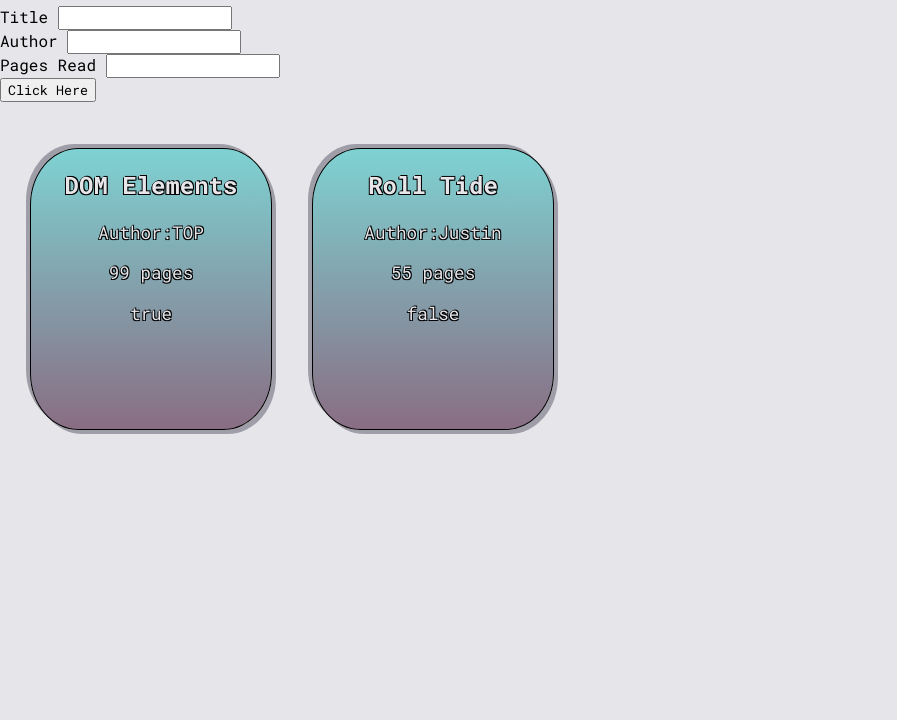
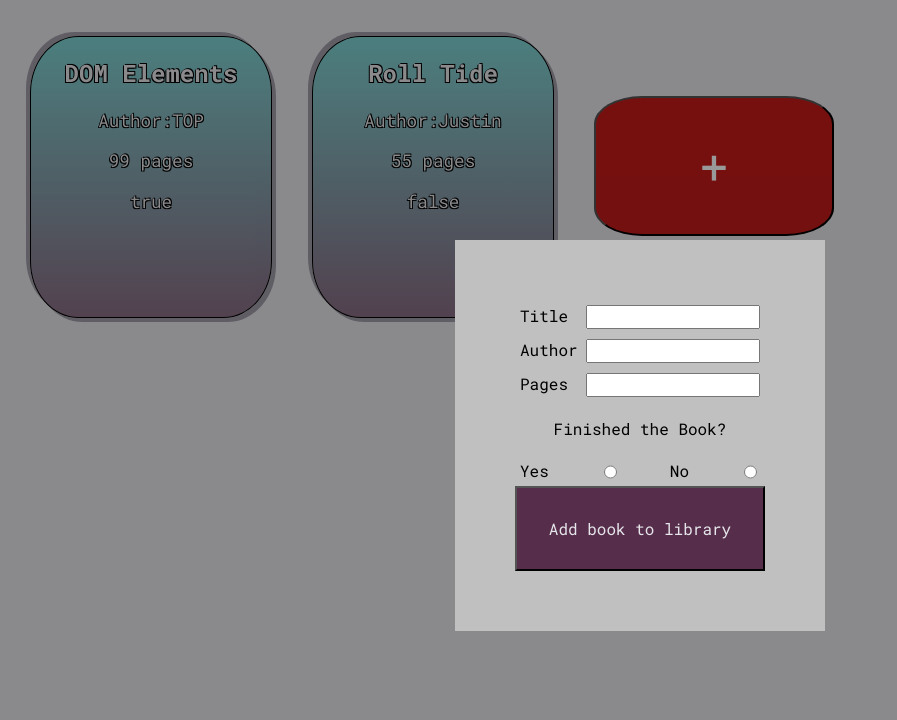
Before and after one commit to jelmore1674/library, a plain HTML site: page index.html in a window 1280 px wide. Shown: the part 80-800 px from the top of the page, without its empty margins (0-897 px from the left). Drawn offline with Linux system fonts and the light colour scheme.

Commit message:
Made popup box

```diff
--- a/app.js
+++ b/app.js
@@ -71,6 +71,79 @@ function displayLibrary() {
         //-Append div to library
         library.appendChild(div);
     });
+    // Button for new book
+    let addBook = document.createElement("button");
+    library.appendChild(addBook);
+    addBook.setAttribute("ID", "add-book");
+    addBook.classList.add("add-button");
+    addBook = document.getElementById("add-book").innerHTML = "+";
+}
+
+function addForm() {
+    let popUp = document.getElementById("app-container");
+    let formContainer = document.createElement("div");
+    let titleDiv = document.createElement("div");
+    let form = document.createElement("form");
+    let titleLabel = document.createElement("label");
+    let title = document.createElement("input");
+    let authorDiv = document.createElement("div");
+    let authorLabel = document.createElement("label");
+    let authorInput = document.createElement("input");
+    let pagesDiv = document.createElement("div");
+    let pagesLabel = document.createElement("label");
+    let pagesInput = document.createElement("input");
+    let readDiv = document.createElement("div");
+    let readStatus = document.createElement("p");
+    let readLabel = document.createElement("label");
+    let readInput = document.createElement("input");
+    let notReadLabel = document.createElement("label");
+    let notReadInput = document.createElement("input");
+    let radioDiv = document.createElement("div");
+    let submitBtn = document.createElement("button");
+    formContainer.classList.add("form-container");
+    form.classList.add("form-box");
+    titleLabel.innerText = "Title";
+    titleDiv.id = "title-form";
+    titleDiv.appendChild(titleLabel);
+    titleDiv.appendChild(title);
+    form.appendChild(titleDiv);
+    authorLabel.innerText = "Author";
+    authorDiv.appendChild(authorLabel);
+    authorDiv.appendChild(authorInput);
+    authorDiv.id = "author-form";
+    form.appendChild(authorDiv);
+    pagesLabel.innerText = "Pages";
+    pagesDiv.appendChild(pagesLabel);
+    pagesDiv.appendChild(pagesInput);
+    pagesDiv.id = "pages-form";
+    form.appendChild(pagesDiv);
+    readStatus.innerText = "Finished the Book?";
+    readLabel.innerText = "Yes";
+    readInput.type = "radio";
+    readInput.setAttribute("name", "read");
+    readInput.setAttribute("value", true);
+    readInput.setAttribute("id:", "yes");
+    readLabel.setAttribute("for", "yes");
+    notReadInput.type = "radio";
+    notReadLabel.innerText = "No";
+    notReadInput.setAttribute("name", "read");
+    notReadInput.setAttribute("value", false);
+    notReadInput.setAttribute("id:", "no");
+    notReadLabel.setAttribute("for", "no");
+    radioDiv.classList.add("radio-container");
+    readDiv.appendChild(readStatus);
+    radioDiv.appendChild(readLabel);
+    radioDiv.appendChild(readInput);
+    radioDiv.appendChild(notReadLabel);
+    radioDiv.appendChild(notReadInput);
+    readDiv.appendChild(radioDiv);
+    readDiv.id = "read-form";
+    submitBtn.classList.add("form-btn");
+    submitBtn.innerText = "Add book to library";
+    form.appendChild(readDiv);
+    form.appendChild(submitBtn);
+    formContainer.appendChild(form);
+    popUp.appendChild(formContainer);
 }
 
 function removeBook(element) {
@@ -94,4 +167,5 @@ function changeStatus(element) {
 }
 
 displayLibrary();
+addForm();
 console.log(myLibrary);
--- a/index.html
+++ b/index.html
@@ -14,28 +14,18 @@
 </head>
 
 <body>
-    <div class="nav" id="nav-bar">
-        <h1>My Library</h1>
+    <div id="app-container">
+        <div id="element-container">
+            <div id="separation-container">
+                <div class="nav" id="nav-bar">
+                    <h1>My Library</h1>
+                </div>
+                <div id=""></div>
+                <ul id="result"></ul>
+                <div id="book-collection"></div>
+            </div>
+        </div>
     </div>
-    <div id="bookEntry formDiv">
-        <form action="submit" id="bookEntry">
-            <div>
-                <label for="bookTitle">Title</label>
-                <input type="text" name="bookTitle" id="bookTitle" />
-            </div>
-            <div>
-                <label for="bookAuthor">Author</label>
-                <input type="text" name="bookAuthor" id="bookAuthor" />
-            </div>
-            <div>
-                <label for="pagesRead">Pages Read</label>
-                <input type="number" name="pagesRead" id="pagesRead" />
-            </div>
-            <div><button type="submit">Click Here</button></div>
-        </form>
-    </div>
-    <ul id="result"></ul>
-    <div id="book-collection"></div>
 
     <script src=" ./app.js "></script>
 </body>
--- a/style.css
+++ b/style.css
@@ -11,12 +11,67 @@ html body {
     padding: 0;
 }
 
+button {
+    outline: none;
+}
+
 body {
     background-color: #e6e6ea;
 }
 
 .nav {
     text-align: center;
+}
+
+.form-box {
+    background-color: silver;
+    max-width: 250px;
+    min-width: 250px;
+    margin: 25% auto;
+    padding: 60px;
+    display: flex;
+    flex-direction: column;
+    justify-content: flex-end;
+}
+
+#title-form {
+    display: flex;
+    justify-content: space-between;
+    padding: 5px;
+}
+
+#author-form {
+    display: flex;
+    justify-content: space-between;
+    padding: 5px;
+}
+
+#pages-form {
+    display: flex;
+    justify-content: space-between;
+    padding: 5px;
+}
+
+#read-form {
+    text-align: center;
+}
+
+.radio-container {
+    display: flex;
+    justify-content: space-between;
+    padding: 5px;
+}
+
+.form-box>button {
+    background-color: rgba(75, 29, 63, 0.9);
+    color: #e6e6ea;
+    font-size: 1rem;
+    padding: 30px;
+}
+
+.form-box>button:hover {
+    transform: scale(1.01);
+    background-color: rgba(75, 29, 63, 0.8);
 }
 
 #book-collection {
@@ -51,3 +106,40 @@ body {
     text-align: center;
     font-size: 1.5rem;
 }
+
+#book-collection>.add-button {
+    display: flex;
+    margin: 20px;
+    margin-top: 80px;
+    cursor: pointer;
+    outline: none;
+    background-color: rgba(191, 6, 3, 0.9);
+    color: white;
+    font-size: 3rem;
+    min-height: 140px;
+    min-width: 240px;
+    max-height: 140px;
+    max-width: 240px;
+    border-radius: 20%;
+    align-items: center;
+    align-content: center;
+    justify-content: center;
+}
+
+#book-collection>.add-button:hover {
+    transform: scale(1.05);
+    background-color: rgba(191, 6, 3, 0.8);
+}
+
+.form-container {
+    display: block;
+    position: fixed;
+    z-index: 8;
+    left: 0;
+    top: 0;
+    width: 100%;
+    height: 100%;
+    overflow: auto;
+    background-color: rgb(0, 0, 0);
+    background-color: rgba(0, 0, 0, 0.4);
+}
```
